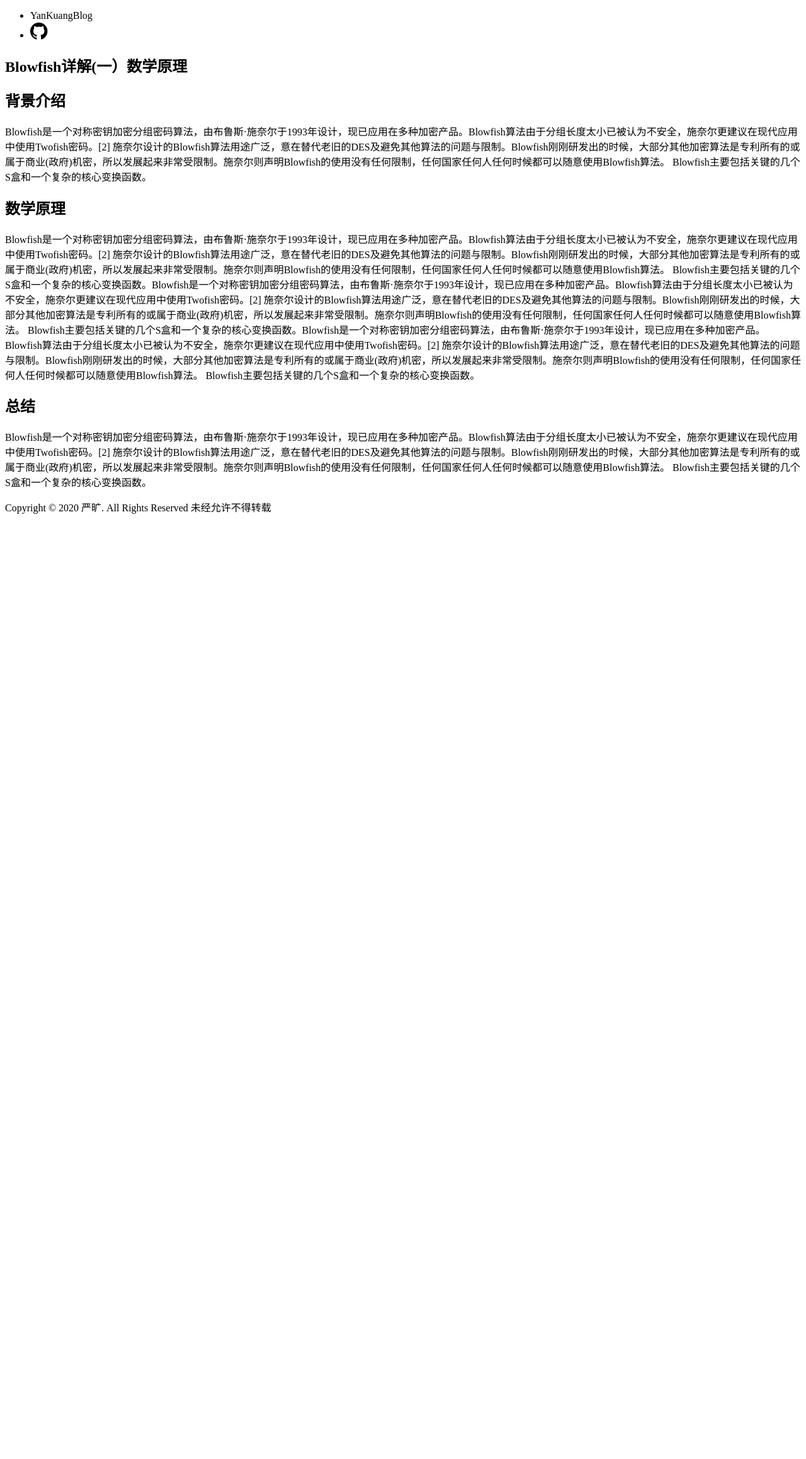
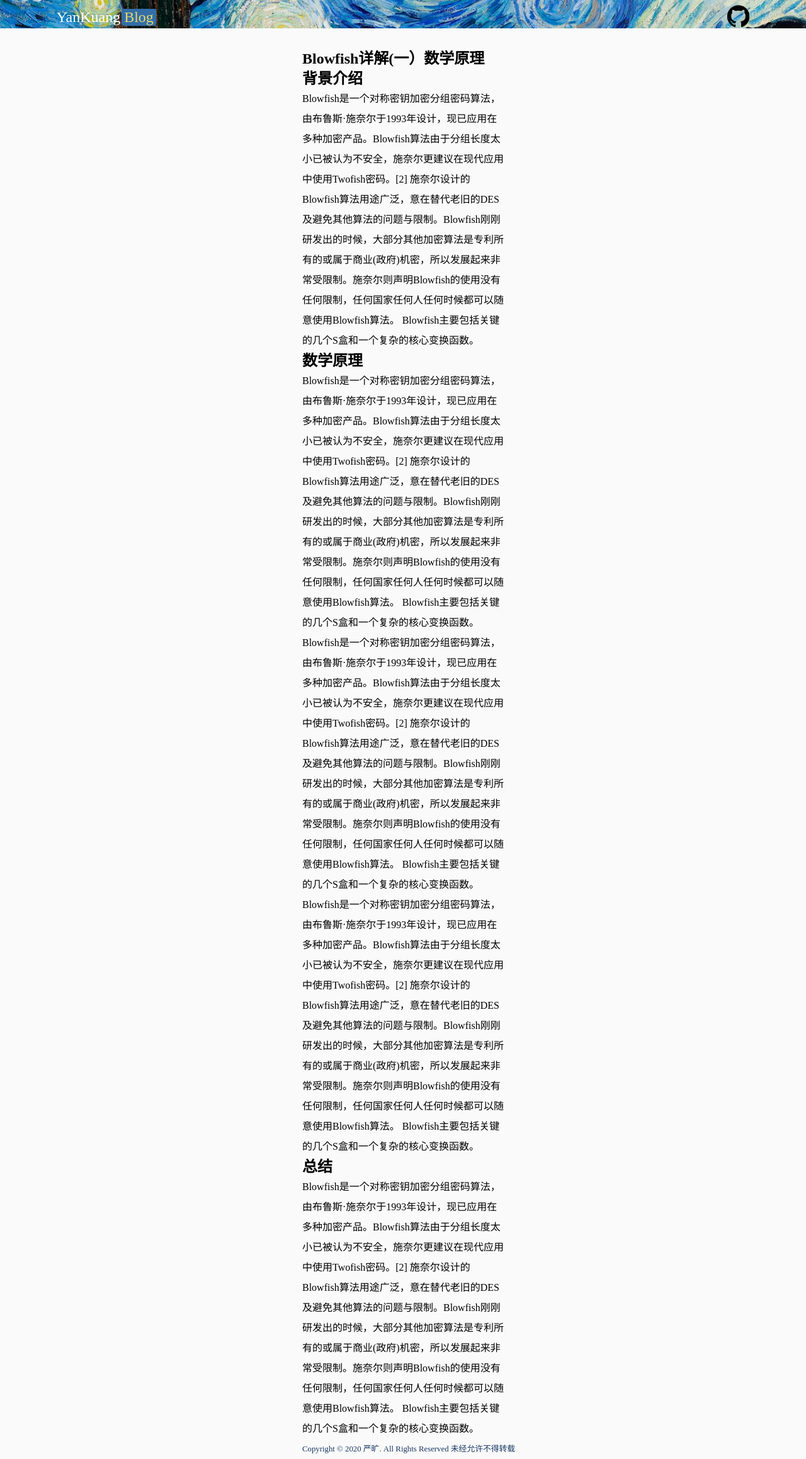
Before and after one commit to yankuang608/yankuang608.github.io, a Jekyll site: the page built from _posts/2020-06-08-hello-world.html, in a window 1280 px wide. Shown: the whole page at 63% size. Built offline with Jekyll 4.4.1, drawn with Linux system fonts in a browser that asks for light colours; before the commit the page ends 900 px from its top, so only the background shows below that.

Commit message:
Update detail.html

```diff
--- a/_layouts/detail.html
+++ b/_layouts/detail.html
@@ -5,12 +5,12 @@
     <meta charset="UTF-8">
     <meta name="viewport" content="width=device-width, initial-scale=1.0">
     <title>{{ page.title }}</title>
-    <link rel="stylesheet" href="../css/detail.css">
+    <link rel="stylesheet" href="/css/detail.css">
     <link rel="stylesheet" href="https://cdnjs.cloudflare.com/ajax/libs/font-awesome/4.7.0/css/font-awesome.min.css">
 </head>
 
 <body>
-    <nav style="--bg-img: url(../assets/stary.jpg)">
+    <nav style="--bg-img: url(/assets/stary.jpg)">
         <ul class="nav-list">
             <li class="nav-item blog-icon">
                 <a>
@@ -22,9 +22,8 @@
     </nav>
     <section class="content">
         {{ content }}
-        <footer> Copyright &copy; 2020 严旷. All Rights Reserved 未经允许不得转载 </footer>
+        {% include footer.html %}
     </section>
-
 </body>
 
 </html>
```
